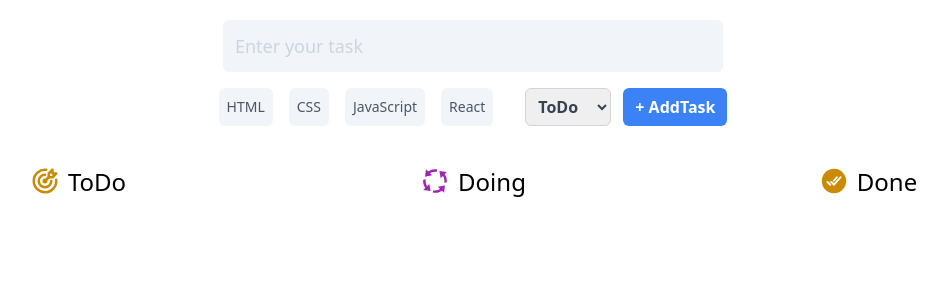
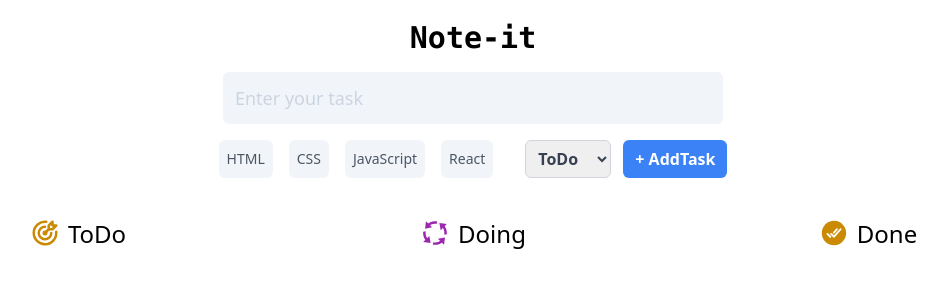
Before and after one commit to RobiMankhinStart/To_Do, a React (Vite) app: page / in a window 1280 px wide. Shown: the top 300 px of the page, without its empty margins (175-1122 px from the left). Built offline with nearby package versions, Linux system fonts and the light colour scheme.

Commit message:
added a name for the note

```diff
--- a/src/Components/HeaderSection.jsx
+++ b/src/Components/HeaderSection.jsx
@@ -52,6 +52,9 @@ const HeaderSection = ({ setTasks }) => {
   return (
     <header>
       <form onSubmit={handleSubmit} className="flex flex-col gap-4">
+        <h2 className="text-3xl font-mono text-center font-semibold">
+          Note-it
+        </h2>
         <input
           name="task"
           className="w-[240px] m-auto lg:w-[500px] placeholder:text-slate-300 p-3 bg-slate-100  outline-none rounded-md text-lg font-medium"
--- a/src/Components/TaskCard.jsx
+++ b/src/Components/TaskCard.jsx
@@ -1,4 +1,3 @@
-import React from "react";
 import TagButtons from "./TagButtons";
 import { RiDeleteBin2Line } from "react-icons/ri";
 
```
